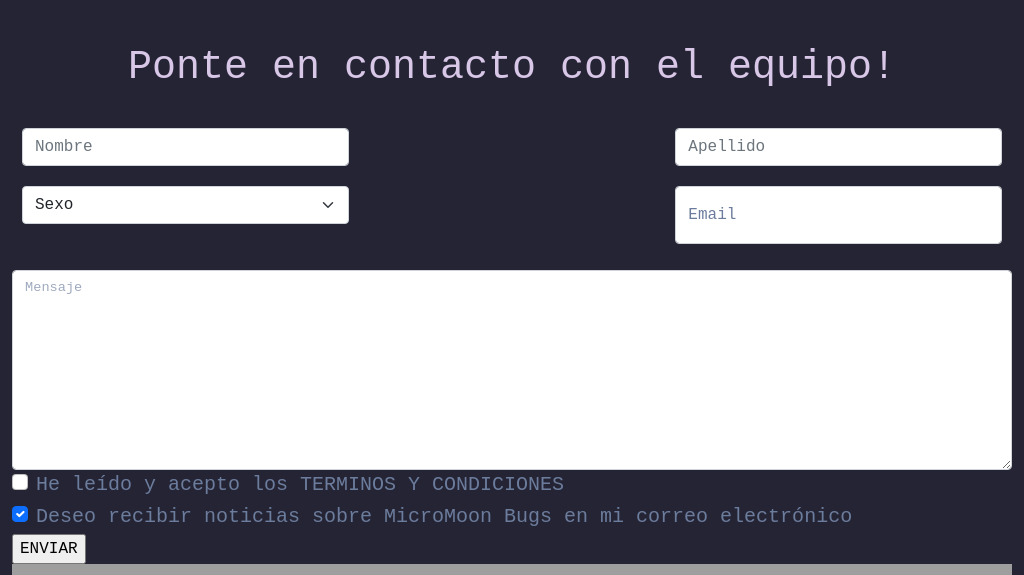
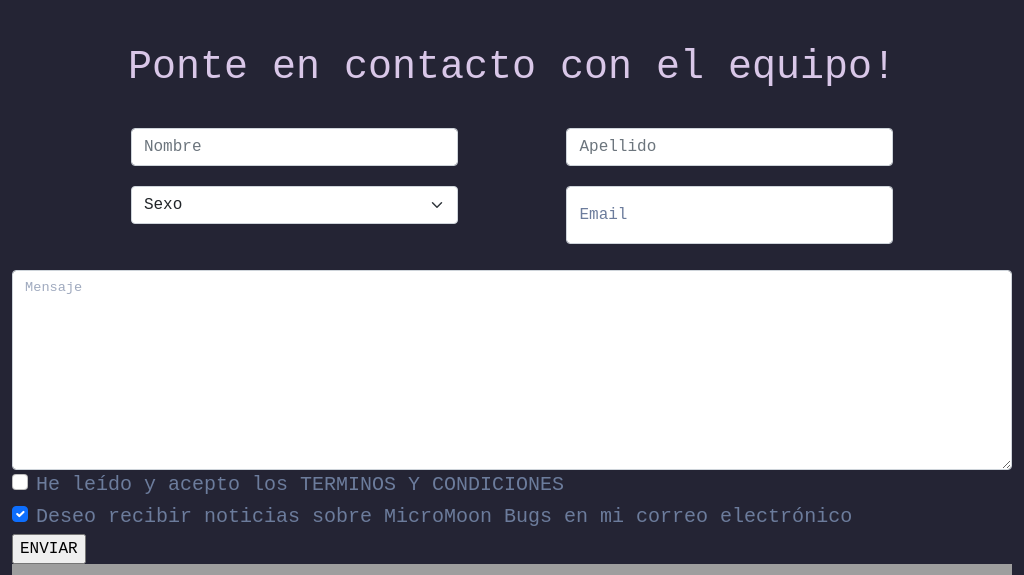
Before and after one commit to amargia/MicroMoon-Bugs, a plain HTML site: page contacto.html in a window 1024 px wide. Shown: the part 225-800 px from the top of the page. Drawn offline with nearby package versions, Linux system fonts and the light colour scheme; grey boxes are pictures that could not be loaded.

Commit message:
arreglo contacto

```diff
--- a/css/estilos.css
+++ b/css/estilos.css
@@ -54,7 +54,7 @@ div.medio {
 div.rowContacto {
 	display: flex;
 	flex-direction: row;
-	justify-content: space-between;
+	justify-content: space-evenly;
 	flex-wrap: wrap;
 	padding: 10px;
 }
@@ -142,7 +142,7 @@ span.name {
 	div.rowContacto{
 		display: flex;
 		flex-direction: row;
-		justify-content: space-between;
+		justify-content: space-evenly;
 		padding: 10px;
 	}
 	.title {
@@ -193,7 +193,7 @@ span.name {
 	div.rowContacto{
 		display: flex;
 		flex-direction: row;
-		justify-content: space-between;
+		justify-content: space-evenly;
 		padding: 10px;
 	}
 	.title {
```
